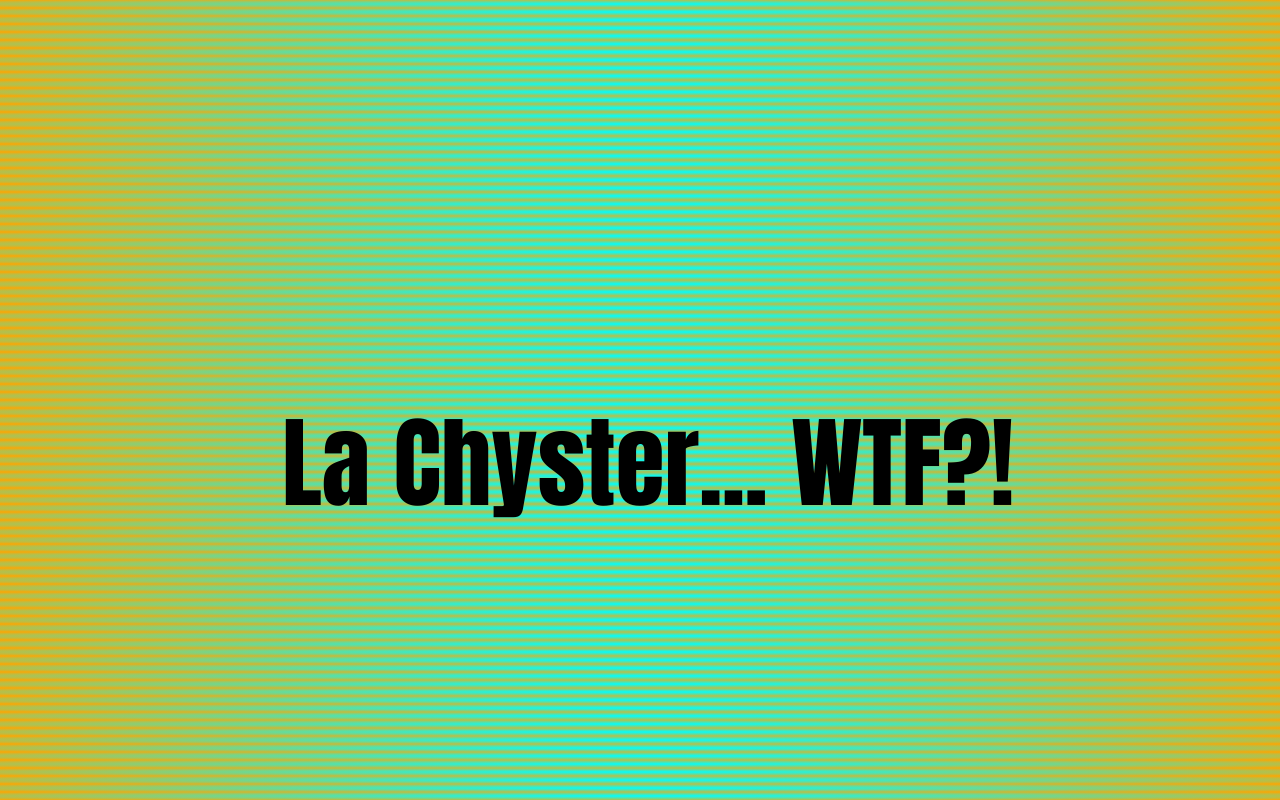
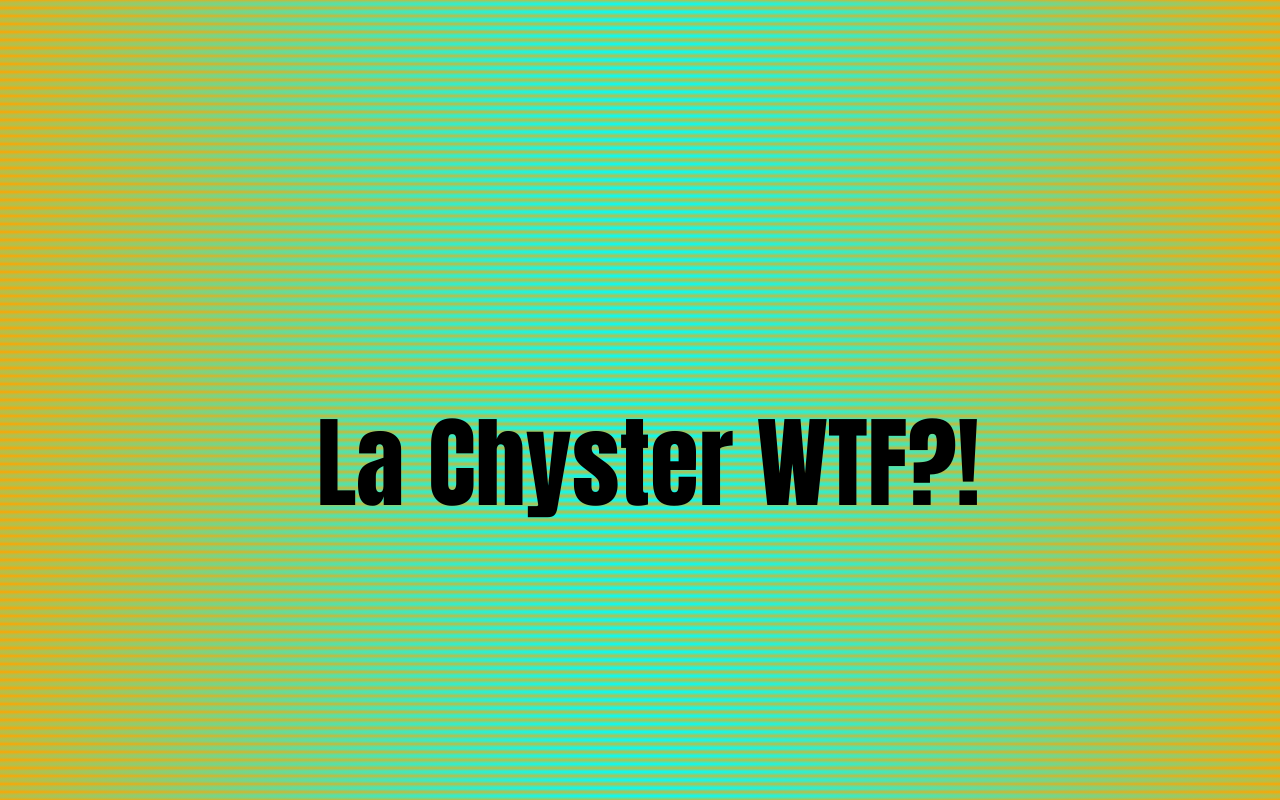
Before and after one commit to Yeskob/chyster, a plain HTML site: page index.html in a window 1280 px wide. Drawn offline with Linux system fonts and the light colour scheme.

Commit message:
index ajout

```diff
--- a/index.html
+++ b/index.html
@@ -7,7 +7,7 @@
 	<title>Chyster Corp 2016</title>
 </head>
 <body>
-	<H1>La Chyster... WTF?!</H1>
+	<H1>La Chyster WTF?!</H1>
 
 </body>
 </html>
```
